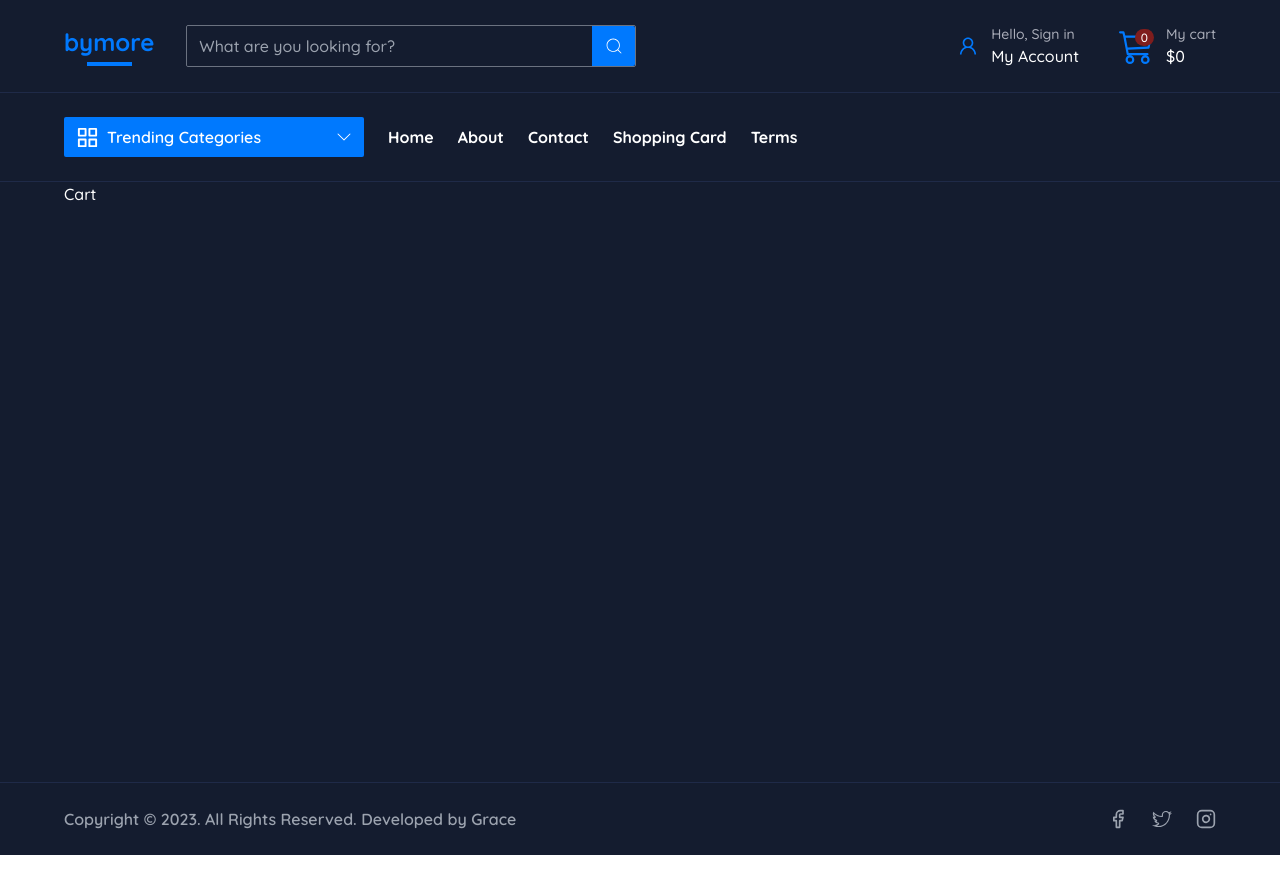
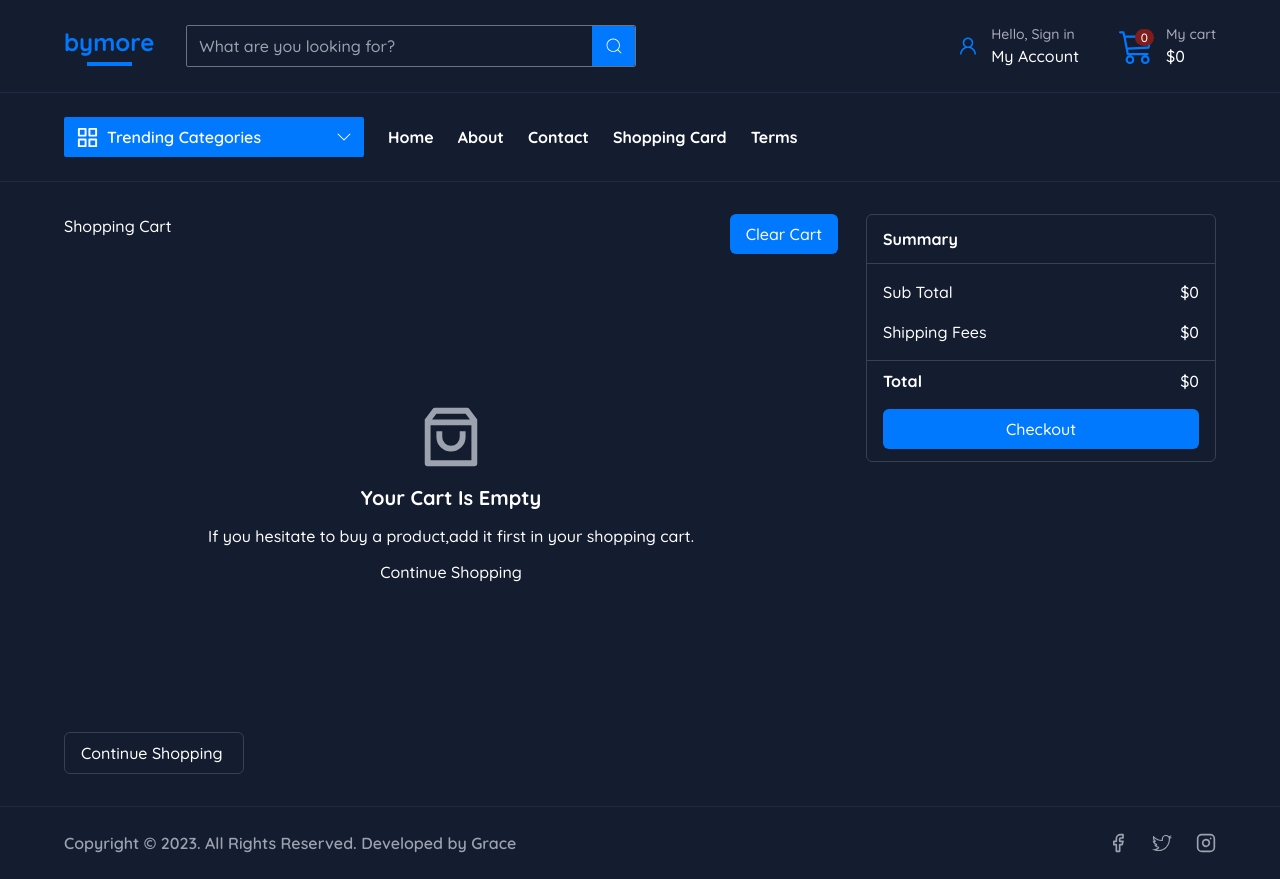
Before and after one commit to gracebir/buymore, a Next.js app: page /cart in a window 1280 px wide. Before the commit the page ends 855 px from the top, so only its background shows below. Built offline with nearby package versions, Linux system fonts and the light colour scheme.

Commit message:
shopping cart page

```diff
--- a/src/pages/cart/index.tsx
+++ b/src/pages/cart/index.tsx
@@ -1,10 +1,33 @@
 import Layout from '@/components/Layout'
+import SummaryCard from '@/components/SummaryCard'
+import Link from 'next/link'
 import React from 'react'
+import { RiShoppingBag3Line } from 'react-icons/ri'
 
 function Cart() {
   return (
     <Layout>
-      <h1>Cart</h1>
+      <div className="lg:py-8 py-6 flex justify-between gap-4 lg:gap-7 flex-col items-start lg:flex-row">
+        <div className='flex-1 w-full flex flex-col gap-6 h-[70vh] justify-between'>
+          <div className='flex justify-between'>
+            <h3>Shopping Cart</h3>
+            <button className="bg-blue-color px-4 py-2 rounded-md">
+              Clear Cart
+            </button>
+          </div>
+          <div>
+            <div className='flex flex-col gap-3 items-center'>
+              <RiShoppingBag3Line className='text-gray-400' size={70} />
+              <h3 className='text-xl font-bold'>Your Cart Is Empty</h3>
+              <p className='text-center'>If you hesitate to buy a product,add it first in your shopping cart.</p>
+              <Link href={"/"}>Continue Shopping</Link>
+            </div>
+          </div>
+          {/* go back to home page button */}
+          <Link className="border border-gray-700 rounded-md hover:text-blue-color duration-300 hover:border-blue-color max-w-[180px] px-4 py-2" href={"/"}>Continue Shopping</Link>
+        </div>
+        <SummaryCard/>
+      </div>
     </Layout>
   )
 }
```
